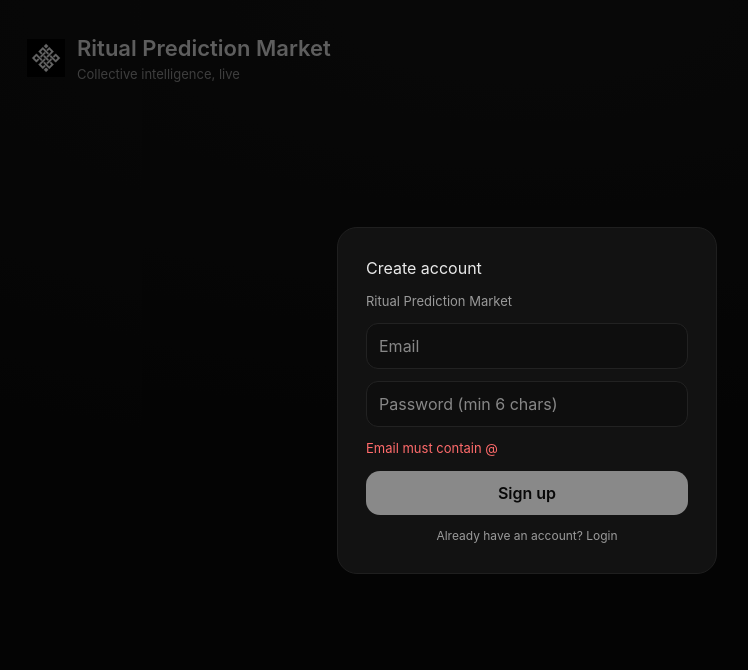
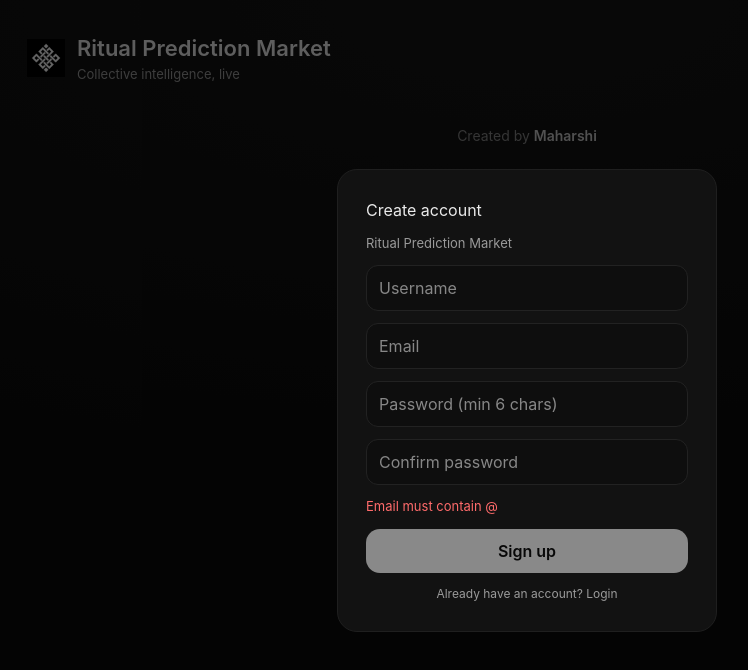
Before and after one commit to maharshi0722/ritual-prediction-market, a Next.js app: page / in a window 1280 px wide. Both pictures are taken after a click on the button "New here? Create an account". Shown: the top 670 px of the page, without its empty margins (113-861 px from the left). Built offline with nearby package versions, Linux system fonts and the light colour scheme; no server answers; the database is empty.

Commit message:
update done

```diff
--- a/app/api/auth/signup/route.js
+++ b/app/api/auth/signup/route.js
@@ -5,20 +5,69 @@ import User from "../../../../models/user";
 import Session from "../../../../models/session";
 
 export async function POST(req) {
-  const { email, password } = await req.json();
+  const { email, password, confirmPassword, username } = await req.json();
+
+  // 🔎 Basic validation
+  if (!email || !password || !confirmPassword || !username) {
+    return NextResponse.json(
+      { error: "All fields are required" },
+      { status: 400 }
+    );
+  }
+
+  if (password !== confirmPassword) {
+    return NextResponse.json(
+      { error: "Passwords do not match" },
+      { status: 400 }
+    );
+  }
+
+  if (password.length < 6) {
+    return NextResponse.json(
+      { error: "Password must be at least 6 characters" },
+      { status: 400 }
+    );
+  }
+
   await connectDB();
 
-  const exists = await User.findOne({ email });
-  if (exists) {
-    return NextResponse.json({ error: "User exists" }, { status: 400 });
+  // 🔒 Email uniqueness (case-insensitive)
+  const emailExists = await User.findOne({
+    email: email.toLowerCase(),
+  });
+
+  if (emailExists) {
+    return NextResponse.json(
+      { error: "Email already registered" },
+      { status: 400 }
+    );
+  }
+
+  // 🔒 Username uniqueness (case-insensitive check, stored as-is)
+  const usernameExists = await User.findOne({
+    usernameLower: username.toLowerCase(),
+  });
+
+  if (usernameExists) {
+    return NextResponse.json(
+      { error: "Username already taken" },
+      { status: 400 }
+    );
   }
 
   const hash = await bcrypt.hash(password, 10);
-  const user = await User.create({ email, password: hash });
+
+  const user = await User.create({
+    email: email.toLowerCase(),
+    username,                 // original case preserved
+    usernameLower: username.toLowerCase(),
+    password: hash,
+  });
 
   const session = await Session.create({ userId: user._id });
 
   const res = NextResponse.json({ success: true });
+
   res.cookies.set("sessionId", session._id.toString(), {
     httpOnly: true,
     sameSite: "strict",
--- a/app/api/me/route.js
+++ b/app/api/me/route.js
@@ -11,7 +11,10 @@ export async function GET() {
   }
 
   await connectDB();
-  const user = await User.findById(userId).select("email");
+
+  const user = await User.findById(userId).select(
+    "_id email username"
+  );
 
   return NextResponse.json({ user });
 }
--- a/app/page.js
+++ b/app/page.js
@@ -26,6 +26,10 @@ function AuthModal({
   setEmail,
   password,
   setPassword,
+  username,
+  setUsername,
+  confirmPassword,
+  setConfirmPassword,
   submit,
   error,
   validationError,
@@ -36,6 +40,15 @@ function AuthModal({
       <div style={styles.modal}>
         <h2>{mode === "login" ? "Welcome back" : "Create account"}</h2>
         <p style={styles.modalSub}>Ritual Prediction Market</p>
+
+        {mode === "signup" && (
+          <input
+            placeholder="Username"
+            value={username}
+            onChange={(e) => setUsername(e.target.value)}
+            style={styles.input}
+          />
+        )}
 
         <input
           placeholder="Email"
@@ -51,6 +64,16 @@ function AuthModal({
           onChange={(e) => setPassword(e.target.value)}
           style={styles.input}
         />
+
+        {mode === "signup" && (
+          <input
+            placeholder="Confirm password"
+            type="password"
+            value={confirmPassword}
+            onChange={(e) => setConfirmPassword(e.target.value)}
+            style={styles.input}
+          />
+        )}
 
         {validationError && <p style={styles.error}>{validationError}</p>}
         {error && <p style={styles.error}>{error}</p>}
@@ -86,6 +109,8 @@ export default function Home() {
 
   const [email, setEmail] = useState("");
   const [password, setPassword] = useState("");
+  const [confirmPassword, setConfirmPassword] = useState("");
+  const [username, setUsername] = useState("");
   const [mode, setMode] = useState("login");
 
   const [toast, setToast] = useState("");
@@ -105,21 +130,17 @@ export default function Home() {
     fetchVotes();
 
     const es = new EventSource("/api/stream");
+
     es.onopen = () => {
-  fetchVotes(); // 🔁 hard resync when SSE reconnects
+      fetchVotes();
     };
 
     es.onmessage = (e) => {
       const data = JSON.parse(e.data);
-
-  setVotes(prev => {
+      setVotes((prev) => {
         const current = prev[data.pid];
         if (!current) return prev;
-
-    // ignore stale updates
-    if (current.yes === data.yes && current.no === data.no) {
-      return prev;
-    }
+        if (current.yes === data.yes && current.no === data.no) return prev;
 
         return {
           ...prev,
@@ -133,19 +154,22 @@ export default function Home() {
       });
     };
 
-
     return () => es.close();
   }, []);
 
   async function refreshUser() {
   const res = await fetch("/api/me", { credentials: "include" });
-    if (res.ok) {
+
+  if (!res.ok) return;
+
   const data = await res.json();
-      setUser(data.user);
-    } else {
-      setUser(null);
+
+  // ⛔ ignore empty user (prevents overwrite)
+  if (!data.user) return;
+
+  setUser({ ...data.user });
 }
-  }
+
 
   async function fetchVotes() {
     const res = await fetch("/api/predictions");
@@ -161,12 +185,26 @@ export default function Home() {
       setValidationError("Email must contain @");
       return;
     }
+
     if (password.length < 6) {
       setValidationError("Password must be at least 6 characters");
       return;
     }
+
+    if (mode === "signup") {
+      if (!username) {
+        setValidationError("Username required");
+        return;
+      }
+
+      if (password !== confirmPassword) {
+        setValidationError("Passwords do not match");
+        return;
+      }
+    }
+
     setValidationError("");
-  }, [email, password]);
+  }, [email, password, confirmPassword, username, mode]);
 
   const canSubmit = !validationError && email && password;
 
@@ -178,7 +216,11 @@ export default function Home() {
       method: "POST",
       headers: { "Content-Type": "application/json" },
       credentials: "include",
-      body: JSON.stringify({ email, password }),
+      body: JSON.stringify(
+        mode === "signup"
+          ? { email, password, confirmPassword, username }
+          : { email, password }
+      ),
     });
 
     if (!res.ok) {
@@ -189,6 +231,8 @@ export default function Home() {
 
     setEmail("");
     setPassword("");
+    setConfirmPassword("");
+    setUsername("");
     setToast(mode === "signup" ? "Account created 🎉" : "Logged in ✅");
     await refreshUser();
   }
@@ -237,9 +281,9 @@ export default function Home() {
       body: JSON.stringify({ pid, choice }),
     });
   }
-
 return (
   <main style={styles.page}>
+    {/* HEADER */}
     <header style={styles.header}>
       <div style={styles.brandWrap}>
         <img src="/logo.png" alt="Ritual" style={styles.logo} />
@@ -251,17 +295,21 @@ export default function Home() {
 
      {user && (
   <div style={styles.userBox}>
-      <span style={styles.email} title={user.email}>
-        {user.email}
+    <span
+      style={styles.email}
+      title={user.username || user.email}
+    >
+      {user.username || user.email}
     </span>
     <button onClick={logout} style={styles.logoutBtn}>
       Logout
     </button>
   </div>
 )}
+
     </header>
 
-
+    {/* AUTH */}
     {!user && (
       <AuthModal
         mode={mode}
@@ -270,6 +318,10 @@ export default function Home() {
         setEmail={setEmail}
         password={password}
         setPassword={setPassword}
+        username={username}
+        setUsername={setUsername}
+        confirmPassword={confirmPassword}
+        setConfirmPassword={setConfirmPassword}
         submit={submitAuth}
         error={error}
         validationError={validationError}
@@ -277,10 +329,12 @@ export default function Home() {
       />
     )}
 
+    {/* MAIN APP */}
     {user && (
       <section style={styles.grid}>
         {WEEKLY_PREDICTIONS.map((p) => {
-            const v = votes[p.pid] || { yes: 0, no: 0 };
+          const v = votes[p.pid] || { yes: 0, no: 0, votes: [] };
+          const myVote = v.votes?.find(vt => vt.userId === user._id)?.choice;
           const total = v.yes + v.no || 1;
           const yesPct = Math.round((v.yes / total) * 100);
           const noPct = 100 - yesPct;
@@ -290,8 +344,39 @@ export default function Home() {
               <h3 style={styles.question}>{p.question}</h3>
 
               <div style={styles.voteRow}>
-                  <button onClick={() => vote(p.pid, "YES")} style={styles.yesBtn}>YES</button>
-                  <button onClick={() => vote(p.pid, "NO")} style={styles.noBtn}>NO</button>
+                <button
+                  onClick={() => vote(p.pid, "YES")}
+                  style={{
+                    ...styles.yesBtn,
+                    background:
+                      myVote === "YES"
+                        ? "#1f7a4a"
+                        : "rgba(31,122,74,0.35)",
+                    border:
+                      myVote === "YES"
+                        ? "2px solid #34d399"
+                        : "2px solid transparent",
+                  }}
+                >
+                  YES
+                </button>
+
+                <button
+                  onClick={() => vote(p.pid, "NO")}
+                  style={{
+                    ...styles.noBtn,
+                    background:
+                      myVote === "NO"
+                        ? "#7a1f1f"
+                        : "rgba(122,31,31,0.35)",
+                    border:
+                      myVote === "NO"
+                        ? "2px solid #f87171"
+                        : "2px solid transparent",
+                  }}
+                >
+                  NO
+                </button>
               </div>
 
               <div style={styles.bar}>
@@ -310,8 +395,13 @@ export default function Home() {
     )}
 
     <Toast message={toast} />
+
+    <footer style={styles.footer}>
+      Created by <span style={styles.footerName}>Maharshi</span>
+    </footer>
   </main>
 );
+
 }
 
 /* 🎨 Styles (unchanged background) */
@@ -385,12 +475,24 @@ userBox: {
 },
 
 email: {
-  fontSize: 12,
+  fontSize: 16,
   color: "#9a9a9a",
   maxWidth: 160,
   overflow: "hidden",
   textOverflow: "ellipsis",
   whiteSpace: "nowrap",
+},
+footer: {
+  marginTop: 40,
+  textAlign: "center",
+  fontSize: 14,
+  color: "#9a9a9a",
+  opacity: 0.85,
+},
+
+footerName: {
+  color: "#eaeaea",
+  fontWeight: 600,
 },
 
 logoutBtn: {
--- a/models/user.js
+++ b/models/user.js
@@ -4,6 +4,9 @@ const UserSchema = new mongoose.Schema({
   email: { type: String, unique: true, required: true },
   password: { type: String, required: true }, // hashed
   createdAt: { type: Date, default: Date.now },
+  username: { type: String, required: true },
+usernameLower: { type: String, required: true, unique: true },
+
 });
 
 export default mongoose.models.User ||
```
Lines whose indentation alone changed are shown as unchanged.
